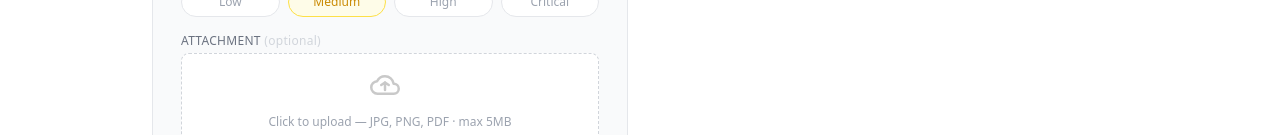
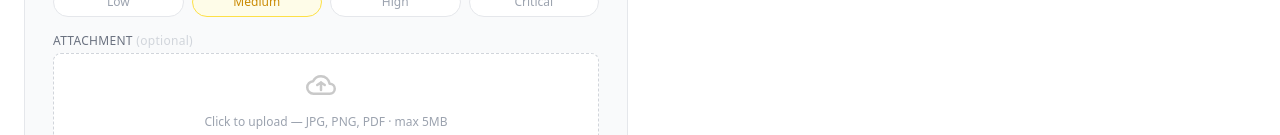
Before and after one commit to Gemri29/dsca-ticketing-system, a React (Vite) app in the folder client/: page / in a window 1280 px wide. Shown: the part 817-952 px from the top of the page. Built offline with nearby package versions, Linux system fonts and the light colour scheme; no server answers.

Commit message:
fixed white space

```diff
--- a/client/src/pages/LandingPage.jsx
+++ b/client/src/pages/LandingPage.jsx
@@ -184,8 +184,7 @@ const LandingPage = () => {
       </div>
 
       {/* Main */}
-      <div className="flex-1 max-w-5xl mx-auto w-full px-6 py-8 grid grid-cols-1 md:grid-cols-2 gap-6">
-
+      <div className="flex-1 max-w-none w-full px-6 py-8 grid grid-cols-1 md:grid-cols-2 gap-6">
         {/* Form card */}
         <div className="bg-gray-50 border border-gray-200 rounded-xl p-7">
           <h2 className="text-base font-medium text-gray-900 mb-1">New support request</h2>
@@ -376,7 +375,7 @@ const LandingPage = () => {
               <label className="block text-xs font-medium text-gray-500 uppercase tracking-wide mb-1">Attachment <span className="text-gray-300 normal-case">(optional)</span></label>
               <label className="flex flex-col items-center justify-center border border-dashed border-gray-300 rounded-lg py-4 px-3 cursor-pointer hover:border-blue-400 hover:bg-blue-50 transition-all bg-white">
                 <span className="text-xl mb-1 h-10 w-10">
-                  <svg> <svg width="30px" height="30px" viewBox="0 0 24 24" fill="none" xmlns="http://www.w3.org/2000/svg"><g id="SVGRepo_bgCarrier" stroke-width="0"></g><g id="SVGRepo_tracerCarrier" stroke-linecap="round" stroke-linejoin="round"></g><g id="SVGRepo_iconCarrier"> <g id="File / Cloud_Upload"> <path id="Vector" d="M12 16V10M12 10L9 12M12 10L15 12M23 15C23 12.7909 21.2091 11 19 11C18.9764 11 18.9532 11.0002 18.9297 11.0006C18.4447 7.60802 15.5267 5 12 5C9.20335 5 6.79019 6.64004 5.66895 9.01082C3.06206 9.18144 1 11.3498 1 13.9999C1 16.7613 3.23858 19.0001 6 19.0001L19 19C21.2091 19 23 17.2091 23 15Z" stroke="#c9c9c9" stroke-width="2" stroke-linecap="round" stroke-linejoin="round"></path> </g> </g></svg> </svg>
+                 <svg width="30px" height="30px" viewBox="0 0 24 24" fill="none" xmlns="http://www.w3.org/2000/svg"><g id="SVGRepo_bgCarrier" stroke-width="0"></g><g id="SVGRepo_tracerCarrier" stroke-linecap="round" stroke-linejoin="round"></g><g id="SVGRepo_iconCarrier"> <g id="File / Cloud_Upload"> <path id="Vector" d="M12 16V10M12 10L9 12M12 10L15 12M23 15C23 12.7909 21.2091 11 19 11C18.9764 11 18.9532 11.0002 18.9297 11.0006C18.4447 7.60802 15.5267 5 12 5C9.20335 5 6.79019 6.64004 5.66895 9.01082C3.06206 9.18144 1 11.3498 1 13.9999C1 16.7613 3.23858 19.0001 6 19.0001L19 19C21.2091 19 23 17.2091 23 15Z" stroke="#c9c9c9" stroke-width="2" stroke-linecap="round" stroke-linejoin="round"></path> </g> </g></svg>
                   </span>
                 <span className="text-xs text-gray-400">
                   {form.attachment ? form.attachment.name : 'Click to upload — JPG, PNG, PDF · max 5MB'}
```
